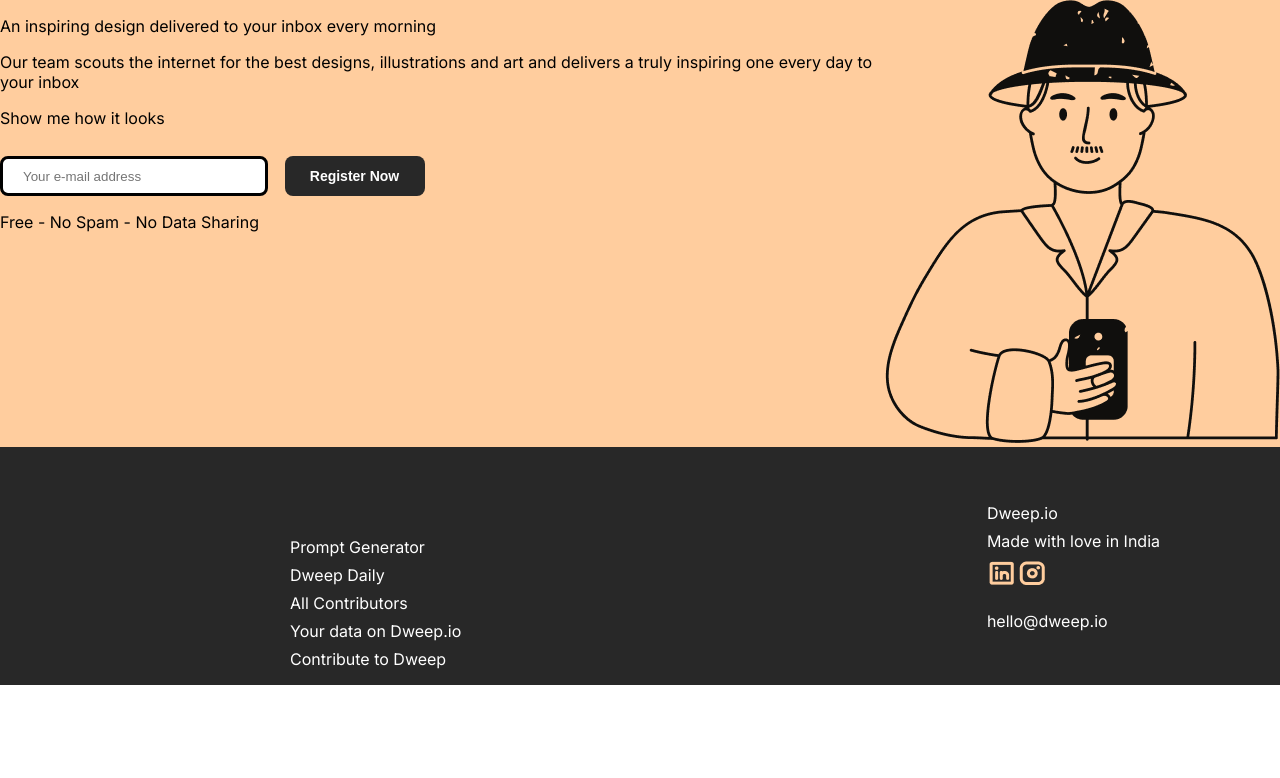
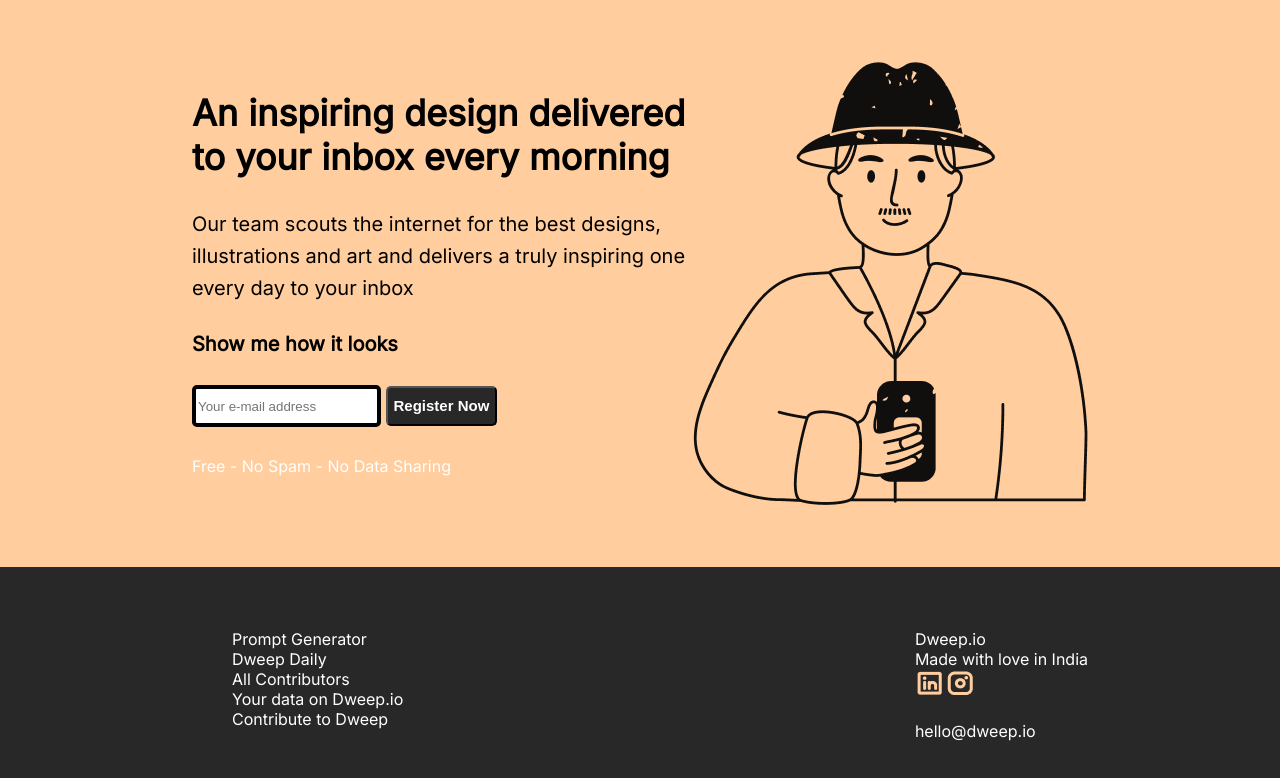
Before and after one commit to avi-va/Cuv-MicroProject-1, a plain HTML site: page index.html in a window 1280 px wide. Drawn offline with Linux system fonts and the light colour scheme.

Commit message:
style.css

```diff
--- a/style.css
+++ b/style.css
@@ -1,76 +1,66 @@
-body{
-    margin:0;
-    font-family:Inter
+*{margin: 0;}
+body{background-color:#ffcd9e; }
+.header{
+    font-family: Inter;
+    font-style: normal;
+    display: flex;
+    justify-content: space-between;
+    padding: 62px 192px;
 }
-.header{
-    background-color:#ffcd9e;
-    display:flex
+.img{
+    padding-top: 80px;
+}
+.header div{
+    display: flex;
+    flex-direction: column;
+    justify-content: space-evenly;
+}
+#heading{
+    font-size: 36px;
+    font-weight: 700;
+}
+#content{
+    font-size: 20px;
+    font-weight: 500;
+    line-height: 160%;
+}
+#bottom-line{
+    font-size: 20px;
+    font-weight: 800;
+}
+input{
+    border: 4px solid black;
+    background: #FFFFFF;
+    height: 32px;
+    border-radius: 5px;
+}
+button {
+    background-color: #282828;
+    color: #fff;
+    font-weight: 700;
+    font-size: 15px;
+    line-height: 20px;
+    height: 40px;
+    border-radius: 5px;
+}
+
+#tnc{
+    color: #FFFFFF;
+    font-size: 16px;
+    font-weight: 500;
+}
+.footer{
+    background-color:#282828;
+    color:#FFFFFF;
+    font-family: Inter;
+    font-style: normal;
+    display: flex;
+    justify-content: space-between;
+    padding: 62px 192px;
 }
 .left{
-    margin-top:50px;
-    margin-left:130px
+    list-style: none;
 }
-.item1{
-    font-style:normal;
-    font-weight:700;
-    font-size:32px;
-    color:#282828;
-    width:80%
+.right{
+    list-style: none;
 }
-.item2{
-    font-style:normal;
-    font-weight:500;
-    font-size:18px;
-    color:#484848;
-    width:65%;
-    line-height:160%
-}
-.item3{
-    font-style:normal;
-    font-weight:800;
-    font-size:18px;
-    color:#282828
-}
-input{
-    height:32px;
-    background:#FFFFFF;
-    border-radius:8px;
-    padding-left:20px;
-    width:15rem;
-    margin-top:12px;
-    margin-right:12px;
-    border:3px solid #000000
-}
-button{
-    background:#282828;
-    border:none;
-    border-radius:8px;
-    color:#fff;
-    font-weight:700;
-    font-size:14px;
-    line-height:24px;
-    width:10em;
-    height:40px;
-    cursor:pointer
-}
-.item4{
-    font-style:normal;
-    font-weight:500;
-    font-size:16px;
-    color:#fff;
-    margin-top:12px;
-    margin-left:20px
-}
-.footer{
-    display:flex;
-    background:#282828;
-    color:#fff;
-    justify-content:space-between;
-    padding-top:40px;
-    padding-left:120px;
-    padding-right:120px
-}
-.footer ul{list-style:none; align}
-.footer ul li{margin-bottom:8px;cursor:pointer}
-.right-list{text-align:right}
-.logos{height:16px}
```
